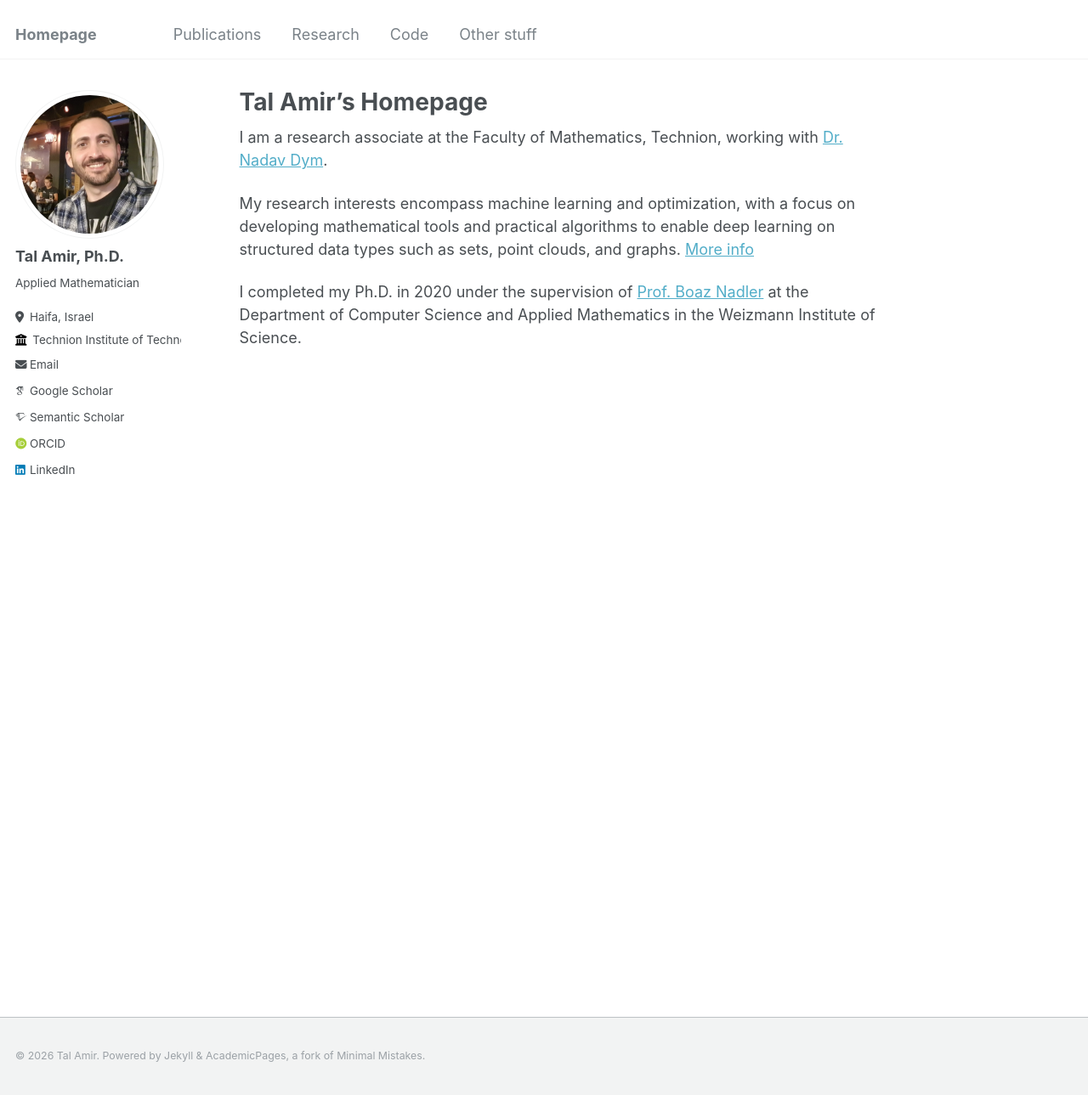
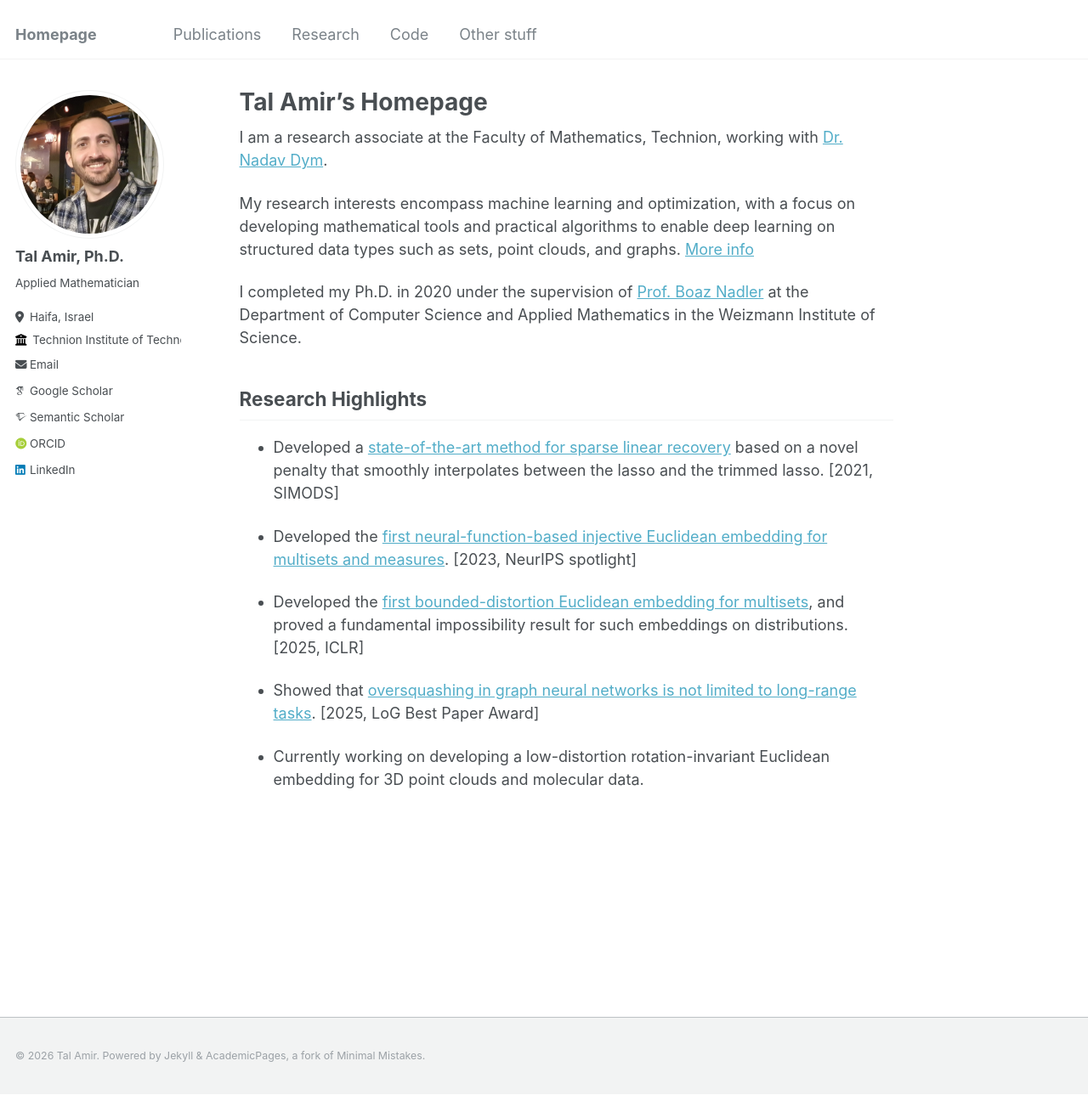
Before and after one commit to tal-amir/tal-amir.github.io, a Jekyll site: the page built from _pages/about.md, in a window 1280 px wide and 1289 px high. Shown: the whole window at 85% size. Built offline with Jekyll 4.4.1, drawn with Linux system fonts in a browser that asks for light colours; some web fonts are replaced.

Commit message:
Refreshing homepage

```diff
--- a/_pages/about.md
+++ b/_pages/about.md
@@ -12,6 +12,18 @@ I am a research associate at the Faculty of Mathematics, Technion, working with
 My research interests encompass machine learning and optimization, with a focus on developing mathematical tools and practical algorithms to enable deep learning on structured data types such as sets, point clouds, and graphs. [More info](https://tal-amir.github.io/research/)
 
 I completed my Ph.D. in 2020 under the supervision of [Prof. Boaz Nadler](https://www.weizmann.ac.il/math/Nadler/home) at the Department of Computer Science and Applied Mathematics in the Weizmann Institute of Science.
+
+## Research Highlights
+
+- Developed a [state-of-the-art method for sparse linear recovery](https://tal-amir.github.io/publication/2021-09%20The%20Trimmed%20Lasso) based on a novel penalty that smoothly interpolates between the lasso and the trimmed lasso. [2021, SIMODS]
+
+- Developed the [first neural-function-based injective Euclidean embedding for multisets and measures](https://tal-amir.github.io/publication/2023-12%20Neural%20Injective%20Functions). [2023, NeurIPS spotlight]
+
+- Developed the [first bounded-distortion Euclidean embedding for multisets](https://tal-amir.github.io/publication/2024-05%20Fourier%20Sliced-Wasserstein%20Embedding), and proved a fundamental impossibility result for such embeddings on distributions. [2025, ICLR]
+
+- Showed that [oversquashing in graph neural networks is not limited to long-range tasks](https://tal-amir.github.io/publication/2025-12%20Short-Range%20Oversquashing). [2025, LoG Best Paper Award]
+
+- Currently working on developing a low-distortion rotation-invariant Euclidean embedding for 3D point clouds and molecular data.
 
 <!--
 
--- a/to do.txt
+++ b/to do.txt
@@ -1,5 +1,4 @@
 - Add the recent paper
-- Add research highlights
 - Update "Currently we are working on leveraging" paragraph
 - Code: Sort from new to old. Make sure links work.
 
```
